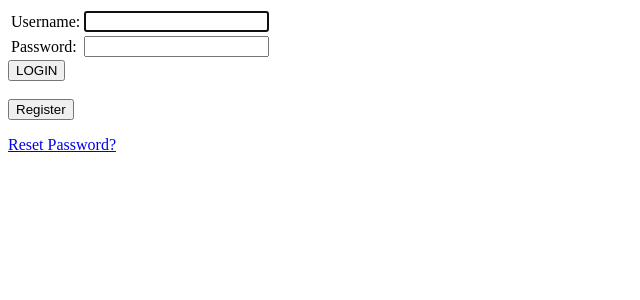
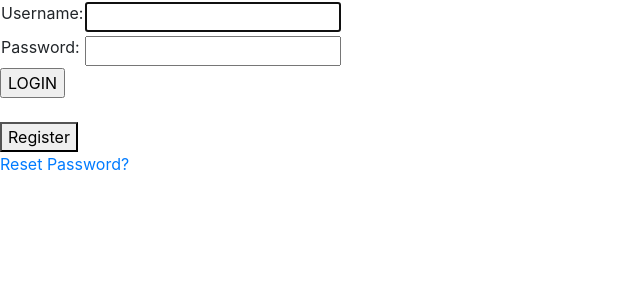
Before and after one commit to myb204/Mystery-Tour, a Django app: page /accounts/login/ in a window 1280 px wide. Shown: the top 300 px of the page, without its empty margins (0-640 px from the left). Run offline with Django 3.2, Linux system fonts and the light colour scheme; some libraries are stand-ins or nearby versions.

Commit message:
Second commit, added a stylesheet for the website.

```diff
--- a/treasurehunt/templates/base_generic.html
+++ b/treasurehunt/templates/base_generic.html
@@ -4,6 +4,8 @@
 {% load static %}
 {% block title %}<title>Mystery Hunt</title>{% endblock %}
   <meta charset="utf-8">
+  <meta name="viewport" content="width=device-width, initial-scale=1">
+  <link rel="stylesheet" href="https://stackpath.bootstrapcdn.com/bootstrap/4.1.3/css/bootstrap.min.css" integrity="sha384-MCw98/SFnGE8fJT3GXwEOngsV7Zt27NXFoaoApmYm81iuXoPkFOJwJ8ERdknLPMO" crossorigin="anonymous">
 </head>
 <body>
     {% block content %}
```
